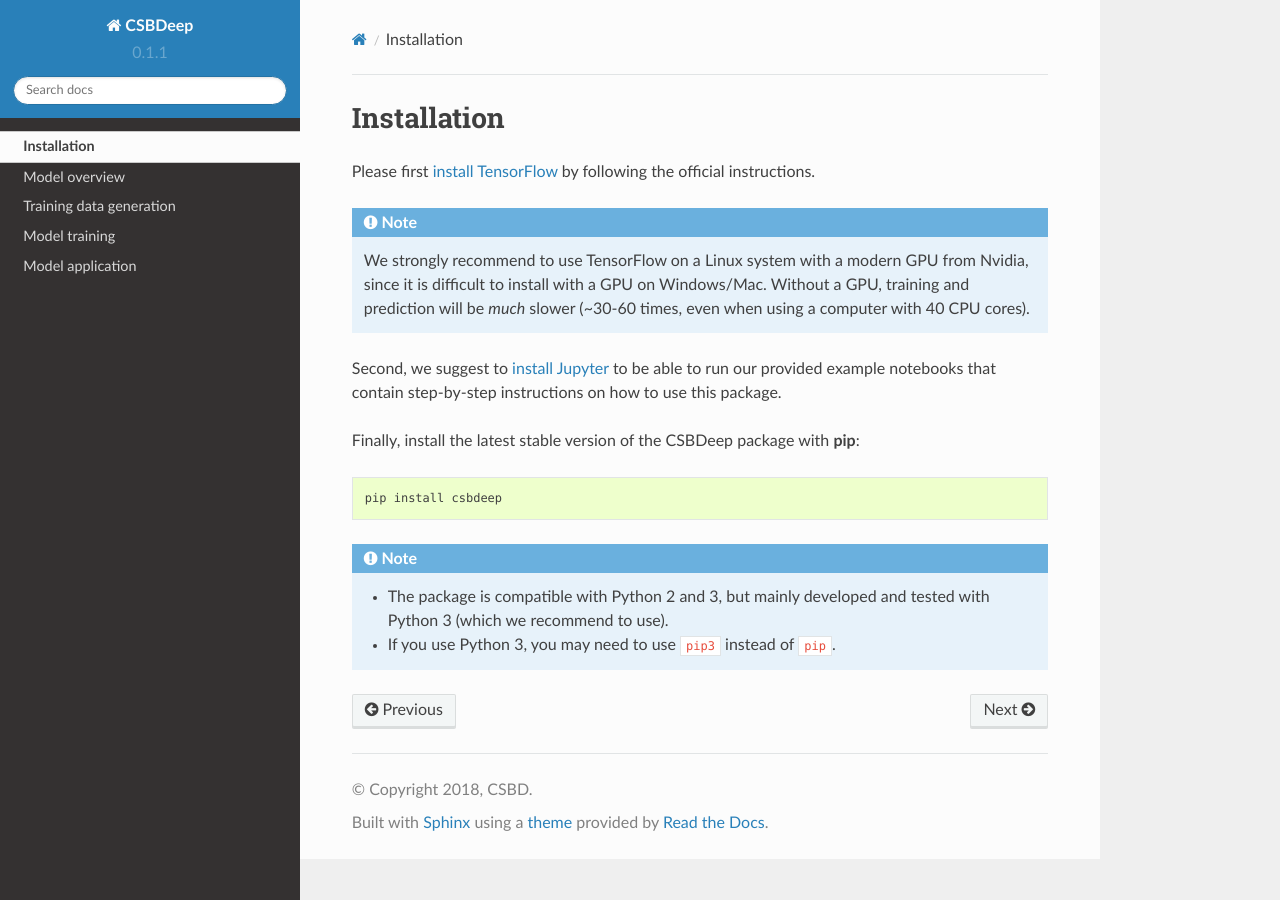
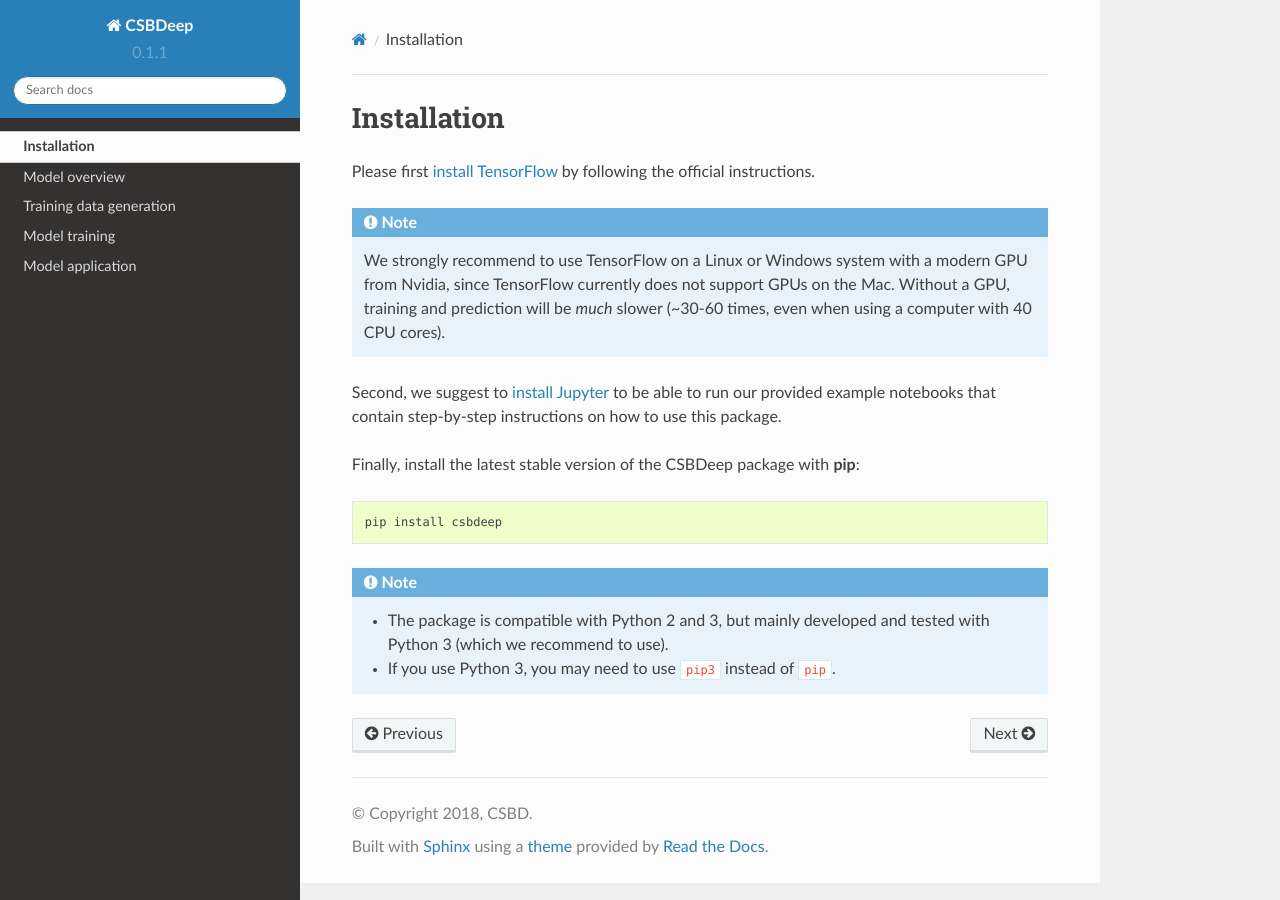
Before and after one commit to CSBDeep/CSBDeep, a Sphinx documentation site: the page built from docs/source/install.rst, in a window 1280 px wide. Built offline with Sphinx 7.4.7 and the Read the Docs theme 2.0.0, drawn with Linux system fonts in a browser that asks for light colours; formulas are drawn with MathJax 3.

Commit message:
update installation note

```diff
--- a/docs/source/install.rst
+++ b/docs/source/install.rst
@@ -5,8 +5,8 @@
 by following the official instructions.
 
 .. Note::
-   We strongly recommend to use TensorFlow on a Linux system with a modern GPU from Nvidia,
-   since it is difficult to install with a GPU on Windows/Mac.
+   We strongly recommend to use TensorFlow on a Linux or Windows system with a modern GPU from Nvidia,
+   since TensorFlow currently does not support GPUs on the Mac.
    Without a GPU, training and prediction will be *much* slower (~30-60 times, even when using a computer with 40 CPU cores).
 
 Second, we suggest to `install Jupyter <http://jupyter.org/install>`_ to be able to
```
